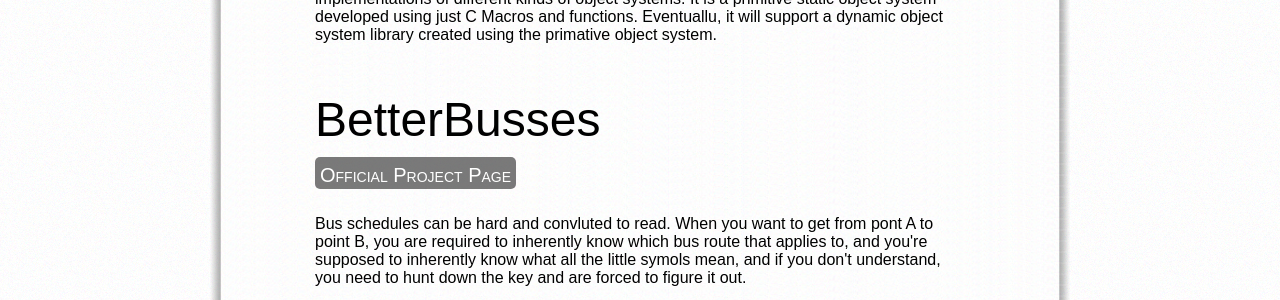
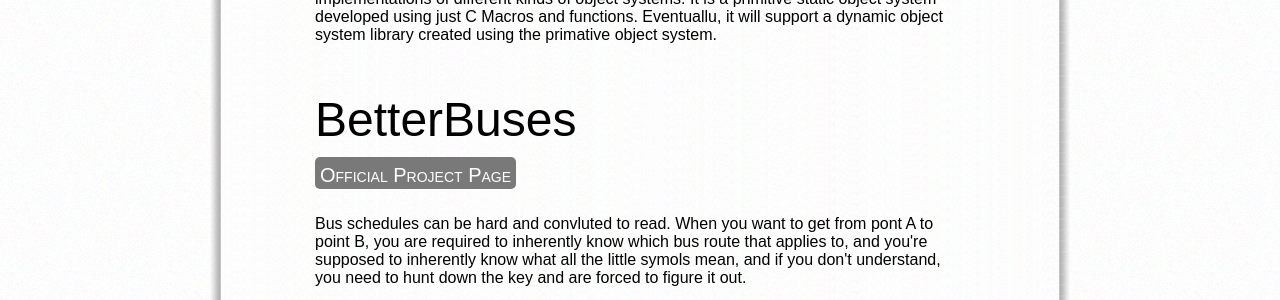
Before and after one commit to libsteve/altece.github.io, a Jekyll site: the page built from projects.html, in a window 1280 px wide. Shown: the part 1255-1555 px from the top of the page. Built offline with Jekyll 4.4.1, drawn with Linux system fonts in a browser that asks for light colours; some web fonts are replaced; Markdown is read by kramdown in place of the engine named in the settings.

Commit message:
updated resume and BetterBuses link

```diff
--- a/projects.html
+++ b/projects.html
@@ -75,8 +75,8 @@
 		</article>
 
 		<article>
-			<header>BetterBusses</header>
-			<a class="button" href="http://altece.com/BetterBusses/">Official Project Page</a>
+			<header>BetterBuses</header>
+			<a class="button" href="http://altece.com/BetterBuses/">Official Project Page</a>
 
 			<p>Bus schedules can be hard and convluted to read. When you want to get from pont A to point B, you are required to inherently know which bus route that applies to, and you're supposed to inherently know what all the little symols mean, and if you don't understand, you need to hunt down the key and are forced to figure it out.</p>
 
```
Also changed, not shown: images/resume/Resume.png, 1 other file.
